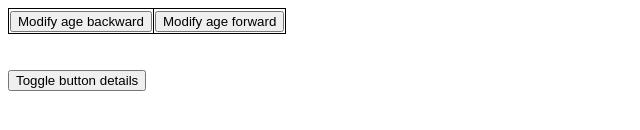
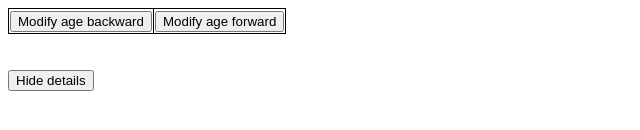
Before and after one commit to anvaplus/angularThrift, an Angular app: page / in a window 1280 px wide. Shown: the part 330-460 px from the top of the page, without its empty margins (0-640 px from the left). Built offline with nearby package versions, Linux system fonts and the light colour scheme.

Commit message:
change message toggle button

```diff
--- a/src/app/employee/employee.component.html
+++ b/src/app/employee/employee.component.html
@@ -47,4 +47,6 @@
 </table>
 
 <br><br>
-<button (click)=onClickToggle()>Toggle button details</button>
+<button (click)=onClickToggle()>
+    {{showDetails? 'Hide' : 'Show'}}
+    details</button>
```
